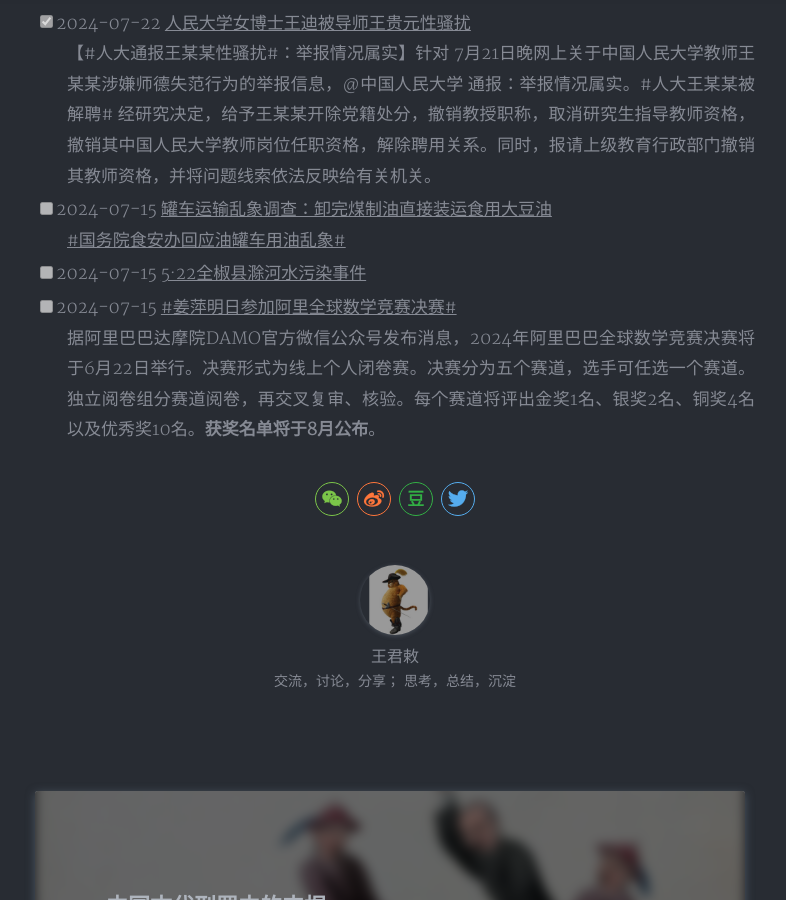
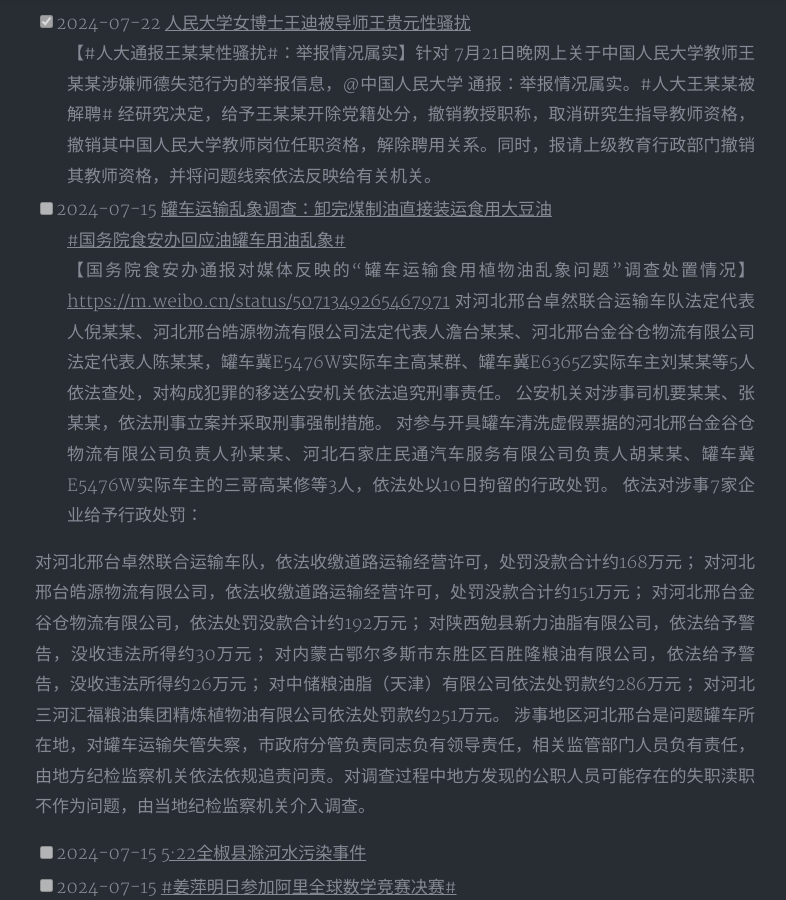
Before and after one commit to stardust1900/stardust1900.github.io, a Jekyll site: the page built from _posts/2099-12-31-wait-for-the-result.md, in a window 1280 px wide and 900 px high, scrolled down 1235 px. Shown: the whole window, without its empty margins (245-1031 px from the left). Built offline with Jekyll 4.4.1, drawn with Linux system fonts in a browser that asks for light colours; nearby versions of some CDN libraries; comment, search, counter and statistics services are not loaded; a style sheet for code colours, icons or effects is not loaded.

Commit message:
蹲一个结果-油罐车后续

```diff
--- a/_posts/2099-12-31-wait-for-the-result.md
+++ b/_posts/2099-12-31-wait-for-the-result.md
@@ -18,6 +18,20 @@
 
 - [ ] 2024-07-15 [罐车运输乱象调查：卸完煤制油直接装运食用大豆油](https://weibo.com/ttarticle/p/show?id=2309405051606889791919)
 [#国务院食安办回应油罐车用油乱象#](https://weibo.com/2803301701/OmMCNgiZN)
+【国务院食安办通报对媒体反映的“罐车运输食用植物油乱象问题”调查处置情况】[https://m.weibo.cn/status/5071349265467971](https://m.weibo.cn/status/5071349265467971)
+对河北邢台卓然联合运输车队法定代表人倪某某、河北邢台皓源物流有限公司法定代表人澹台某某、河北邢台金谷仓物流有限公司法定代表人陈某某，罐车冀E5476W实际车主高某群、罐车冀E6365Z实际车主刘某某等5人依法查处，对构成犯罪的移送公安机关依法追究刑事责任。
+公安机关对涉事司机要某某、张某某，依法刑事立案并采取刑事强制措施。
+对参与开具罐车清洗虚假票据的河北邢台金谷仓物流有限公司负责人孙某某、河北石家庄民通汽车服务有限公司负责人胡某某、罐车冀E5476W实际车主的三哥高某修等3人，依法处以10日拘留的行政处罚。
+依法对涉事7家企业给予行政处罚：
+
+对河北邢台卓然联合运输车队，依法收缴道路运输经营许可，处罚没款合计约168万元；
+对河北邢台皓源物流有限公司，依法收缴道路运输经营许可，处罚没款合计约151万元；
+对河北邢台金谷仓物流有限公司，依法处罚没款合计约192万元；
+对陕西勉县新力油脂有限公司，依法给予警告，没收违法所得约30万元；
+对内蒙古鄂尔多斯市东胜区百胜隆粮油有限公司，依法给予警告，没收违法所得约26万元；
+对中储粮油脂（天津）有限公司依法处罚款约286万元；
+对河北三河汇福粮油集团精炼植物油有限公司依法处罚款约251万元。
+涉事地区河北邢台是问题罐车所在地，对罐车运输失管失察，市政府分管负责同志负有领导责任，相关监管部门人员负有责任，由地方纪检监察机关依法依规追责问责。对调查过程中地方发现的公职人员可能存在的失职渎职不作为问题，由当地纪检监察机关介入调查。
 
 - [ ] 2024-07-15 [5·22全椒县滁河水污染事件](https://baike.baidu.com/item/5%C2%B722%E5%85%A8%E6%A4%92%E5%8E%BF%E6%BB%81%E6%B2%B3%E6%B0%B4%E6%B1%A1%E6%9F%93%E4%BA%8B%E4%BB%B6/64487765)
 
```
